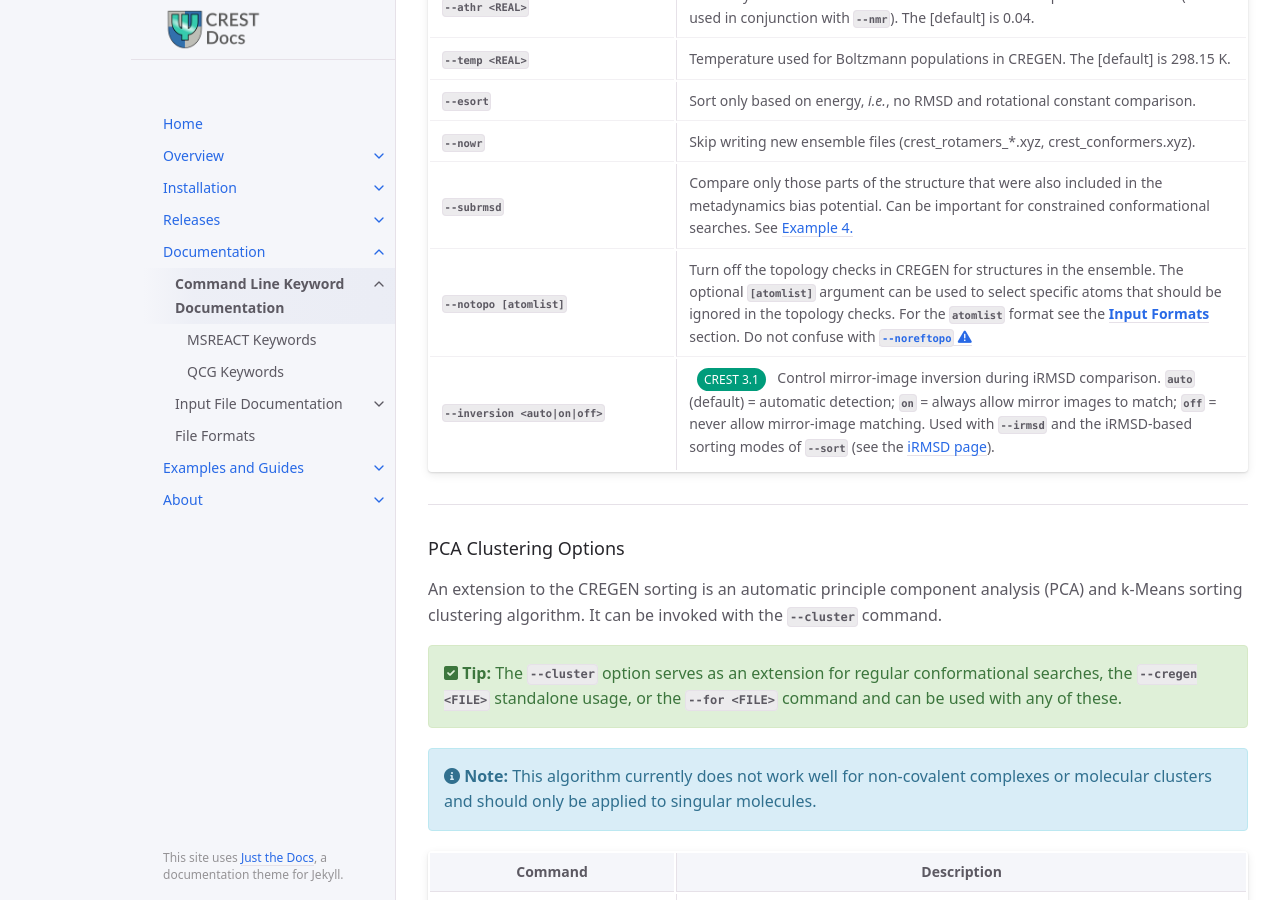
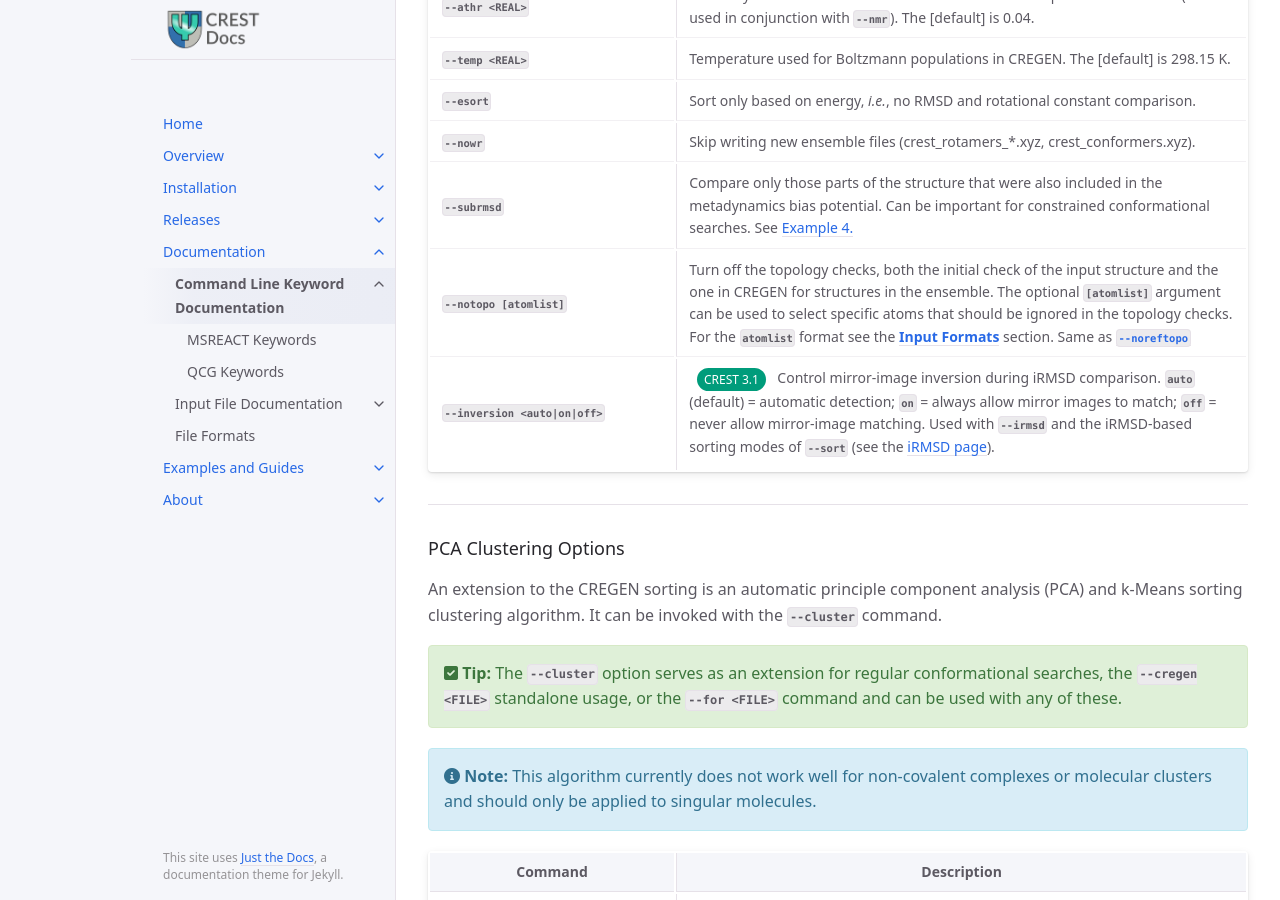
Before and after one commit to crest-lab/crest-docs, a Jekyll site: the page built from page/documentation/keywords.md, in a window 1280 px wide and 900 px high, scrolled down 10943 px. Built offline with Jekyll 4.4.1, drawn with Linux system fonts in a browser that asks for light colours; some of the changed text lies outside the part shown.

Commit message:
Describe --noreftopo as an alias of --notopo

```diff
--- a/_data/keywords.yml
+++ b/_data/keywords.yml
@@ -507,10 +507,10 @@ confsettings:
   - cmd: --noreftopo
     anchor: noreftopo
     descript: >
-      Turn off **only the initial** topology check prior to the conformational search.
-      Do not confuse with
+      Alias of `--notopo`: turns off the topology checks, both the initial one prior to
+      the conformational search and the one in CREGEN.
     url:
-       text: "`--notopo` <i class='fa-solid fa-triangle-exclamation'></i>"
+       text: "`--notopo`"
        link: /page/documentation/keywords.html#notopo
 
   - comm: "`--noopt`,`--nopreopt`"
@@ -649,13 +649,14 @@ sortingsettings:
   - cmd: --notopo [atomlist]
     anchor: notopo
     descript: >
-      Turn off the topology checks in CREGEN for structures in the ensemble.
+      Turn off the topology checks, both the initial check of the input structure
+      and the one in CREGEN for structures in the ensemble.
       The optional `[atomlist]` argument can be used to select specific atoms
       that should be ignored in the topology checks.
       For the `atomlist` format see the [**Input Formats**](coords.html#atomlists) section.
-      Do not confuse with
+      Same as
     url:
-      text: "`--noreftopo` <i class='fa-solid fa-triangle-exclamation'></i>"
+      text: "`--noreftopo`"
       link: "/page/documentation/keywords.html#noreftopo"
 
   - comm: "`--inversion <auto|on|off>`"
```
